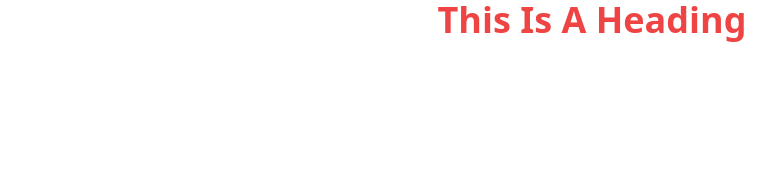
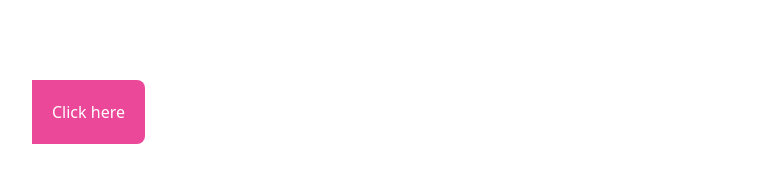
Before and after one commit to SalimKobi/Tailwind_Practice, a website: page public/index.html in a window 1280 px wide. Shown: the whole page, without its empty margins (48-823 px from the left). Drawn offline with nearby package versions, Linux system fonts and the light colour scheme; files that its build step writes are made by us from their sources.

Commit message:
learned about styling buttons

```diff
--- a/public/index.html
+++ b/public/index.html
@@ -9,8 +9,8 @@
     <!-- flex-initial -->
     <!-- flex-auto -->
     <!-- flex-1 -->
-    <div class="text-4xl font-semibold text-center text-red-500 text-opacity-100 capitalize">
-      This is a heading
-    </div>
+    <button class="bg-pink-500 m-20 p-5 text-white rounded-r-lg">
+      Click here
+    </button>
   </body>
 </html>
```
